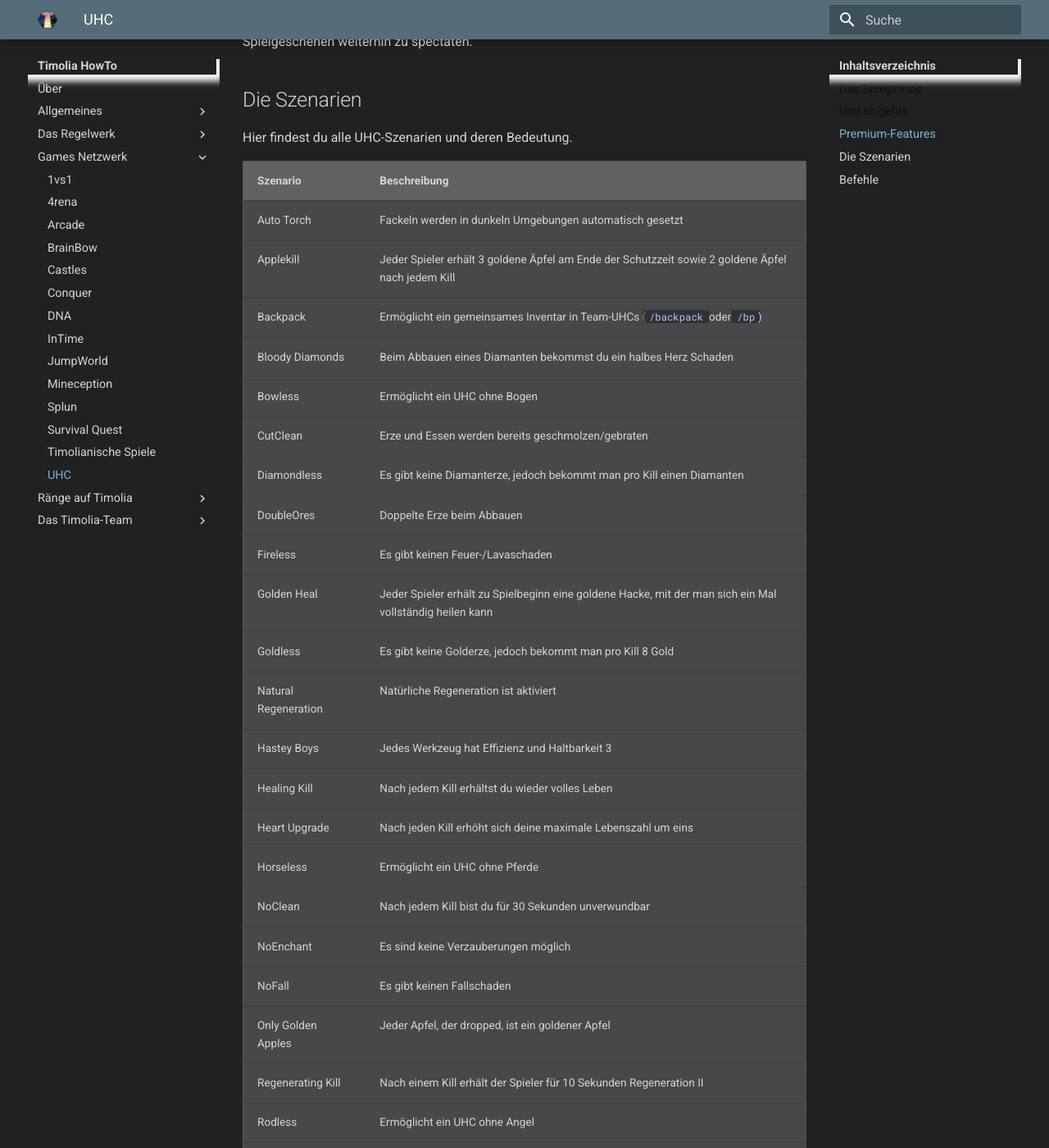
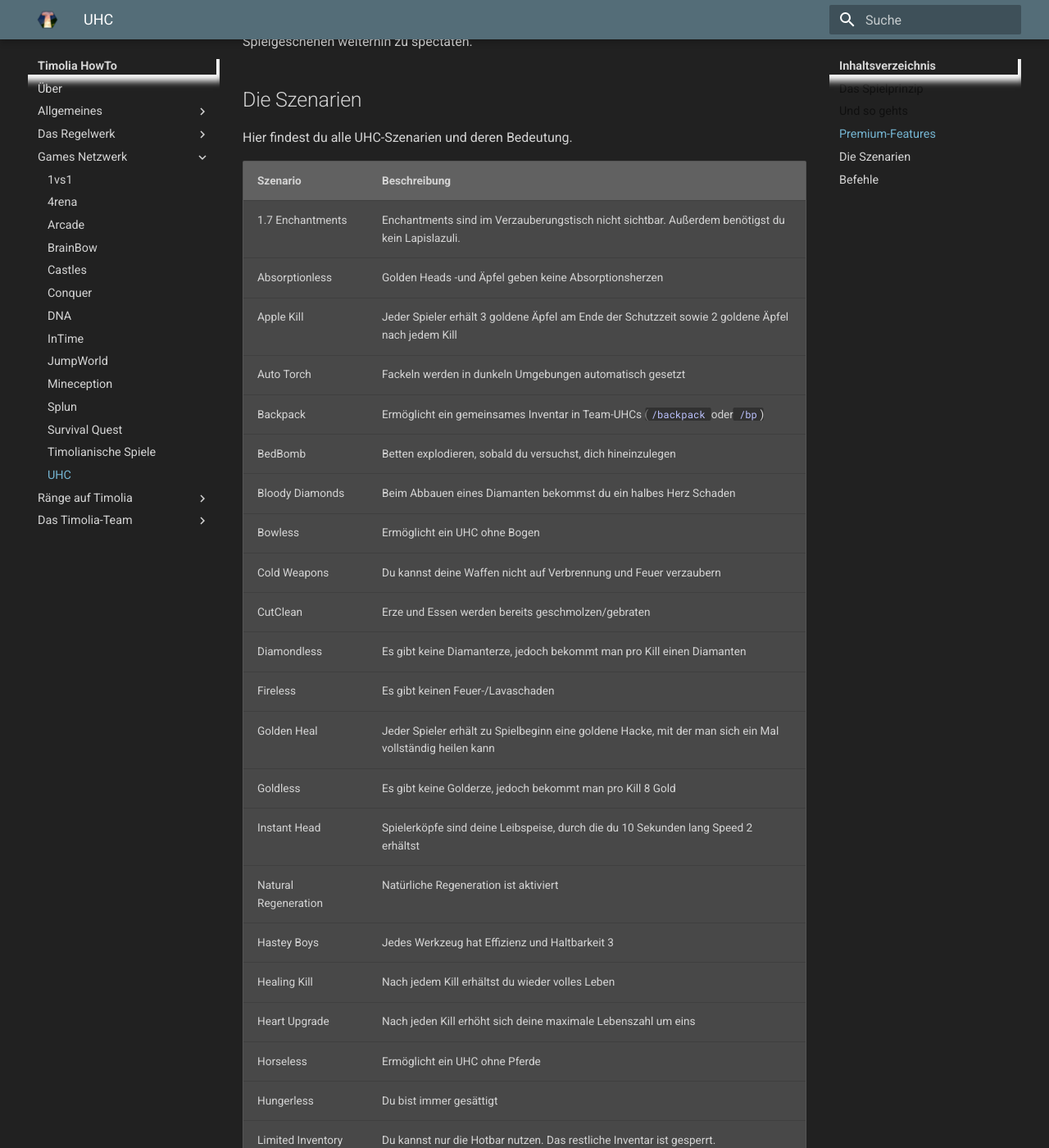
Before and after one commit to TimoliaDE/HowTo, an MkDocs documentation site: the page built from docs/games/uhc.md, in a window 1280 px wide and 1400 px high, scrolled down 993 px. Shown: the whole window at 82% size. Built offline with MkDocs 1.6.1 and Material for MkDocs 9.7.7, drawn with Linux system fonts in a browser that asks for light colours; old or Windows-style settings are respelled for this version of MkDocs; some of the changed text lies outside the part shown.

Commit message:
Neue Szenarien: 1.7 Enchantments, Absorptionless, BedBomb, Cold Weapons, Instant Head, Hungerless, Limited Inventory, Ore Limitations

```diff
--- a/docs/games/uhc.md
+++ b/docs/games/uhc.md
@@ -24,27 +24,35 @@ Nach dem Ausscheiden aus der Runde haben Premium-Spieler die Möglichkeit, das S
 Hier findest du alle UHC-Szenarien und deren Bedeutung.
 
 | Szenario | Beschreibung |
-| ------ | -------- |
+| -------- | ------------ |
+| 1.7 Enchantments     | Enchantments sind im Verzauberungstisch nicht sichtbar. Außerdem benötigst du kein Lapislazuli. |
+| Absorptionless       | Golden Heads -und Äpfel geben keine Absorptionsherzen |
+| Apple Kill           | Jeder Spieler erhält 3 goldene Äpfel am Ende der Schutzzeit sowie 2 goldene Äpfel nach jedem Kill |
 | Auto Torch           | Fackeln werden in dunkeln Umgebungen automatisch gesetzt |
-| Applekill            | Jeder Spieler erhält 3 goldene Äpfel am Ende der Schutzzeit sowie 2 goldene Äpfel nach jedem Kill |
 | Backpack             | Ermöglicht ein gemeinsames Inventar in Team-UHCs (`/backpack` oder `/bp`) |
+| BedBomb              | Betten explodieren, sobald du versuchst, dich hineinzulegen |
 | Bloody Diamonds      | Beim Abbauen eines Diamanten bekommst du ein halbes Herz Schaden |
 | Bowless              | Ermöglicht ein UHC ohne Bogen |
+| Cold Weapons         | Du kannst deine Waffen nicht auf Verbrennung und Feuer verzaubern |
 | CutClean             | Erze und Essen werden bereits geschmolzen/gebraten |
 | Diamondless          | Es gibt keine Diamanterze, jedoch bekommt man pro Kill einen Diamanten |
-| DoubleOres           | Doppelte Erze beim Abbauen |
 | Fireless             | Es gibt keinen Feuer-/Lavaschaden |
 | Golden Heal          | Jeder Spieler erhält zu Spielbeginn eine goldene Hacke, mit der man sich ein Mal vollständig heilen kann |
 | Goldless             | Es gibt keine Golderze, jedoch bekommt man pro Kill 8 Gold |
+| Instant Head         | Spielerköpfe sind deine Leibspeise, durch die du 10 Sekunden lang Speed 2 erhältst |
 | Natural Regeneration | Natürliche Regeneration ist aktiviert |
 | Hastey Boys          | Jedes Werkzeug hat Effizienz und Haltbarkeit 3 |
 | Healing Kill         | Nach jedem Kill erhältst du wieder volles Leben |
 | Heart Upgrade        | Nach jeden Kill erhöht sich deine maximale Lebenszahl um eins |
 | Horseless            | Ermöglicht ein UHC ohne Pferde |
+| Hungerless           | Du bist immer gesättigt |
+| Limited Inventory    | Du kannst nur die Hotbar nutzen. Das restliche Inventar ist gesperrt. |
+| Multi Ores           | Doppelte Erze beim Abbauen |
 | NoClean              | Nach jedem Kill bist du für 30 Sekunden unverwundbar |
 | NoEnchant            | Es sind keine Verzauberungen möglich |
 | NoFall               | Es gibt keinen Fallschaden |
 | Only Golden Apples   | Jeder Apfel, der dropped, ist ein goldener Apfel |
+| Ore Limitations      | Du kannst nur 64 Eisenerze, 32 Golderze und 16 Diamanterze abbauen |
 | Regenerating Kill    | Nach einem Kill erhält der Spieler für 10 Sekunden Regeneration II |
 | Rodless              | Ermöglicht ein UHC ohne Angel |
 | Shared Damage        | Bekommt ein Spieler Schaden, bekommen auch dessen Teampartner Schaden |
```
Also changed, not shown: other parts of docs/games/uhc.md (+1 -1 lines).
